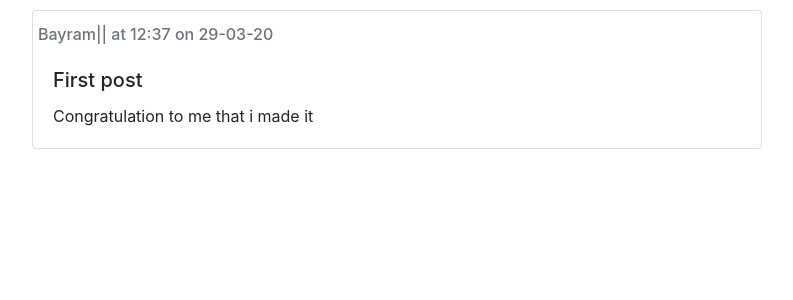
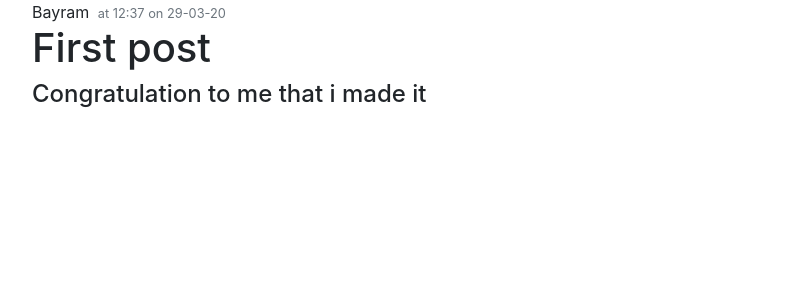
Before and after one commit to LLIAJIYH/FlaskBlog, a Flask app: page /p/1/ in a window 1280 px wide. Shown: the part 56-356 px from the top of the page, without its empty margins (53-846 px from the left). Run offline with Flask 2, Linux system fonts and the light colour scheme; data comes from the database, SQL or seed files in the repository; both versions use the stored data as it was after the commit; some libraries are stand-ins or nearby versions.

Commit message:
Small changes

```diff
--- a/main.py
+++ b/main.py
@@ -47,9 +47,11 @@ def new_post():
 
 @app.route('/p/<int:post_id>/')
 def p(post_id):
-	current_post = Post.query.get(post_id)
-	return render_template('post.html', post=current_post)
-
+	try:
+		current_post = Post.query.get(post_id)
+		return render_template('post.html', post=current_post, title=current_post.title)
+	except:
+		return render_template('error.html', error='404')
 
 
 if __name__=='__main__':
--- a/templates/post.html
+++ b/templates/post.html
@@ -1,14 +1,14 @@
 {% extends 'base.html' %}
 
 {% block content %}
-	<div class="card" style="margin-top: 10px">
-      <div class="card-body">
-      	<div class="row">
-      		<h6 class="card-subtitle mb-4 text-muted">{{post.author}}</h6>
-      		<h6 class="card-subtitle mb-3 text-muted">{{post.date_posted.strftime(' || at %H:%M on %d-%m-%y')}}</h6>
-      	</div>
-        <h5 class="card-title" href="/p/{{post.id}}">{{post.title}}</h5>
-        <p class="card-text">{{post.content|safe}}</p>
-      </div>
-    </div>
+	<article class="media content-section">
+		<div class="media-body">
+			<div class="article-metadata">
+				<a class="mr-1">{{ post.author }}</a>
+            	<small class="text-muted">{{ post.date_posted.strftime(' at %H:%M on %d-%m-%y') }}</small>
+			</div>
+			<h1 class="article-title">{{ post.title }}</h1>
+            <h4 class="article-content">{{ post.content }}</h4>
+		</div>
+	</article>
 {% endblock %}
```
Also changed, not shown: templates/error.html (added, +22 -0 lines), test.db.
